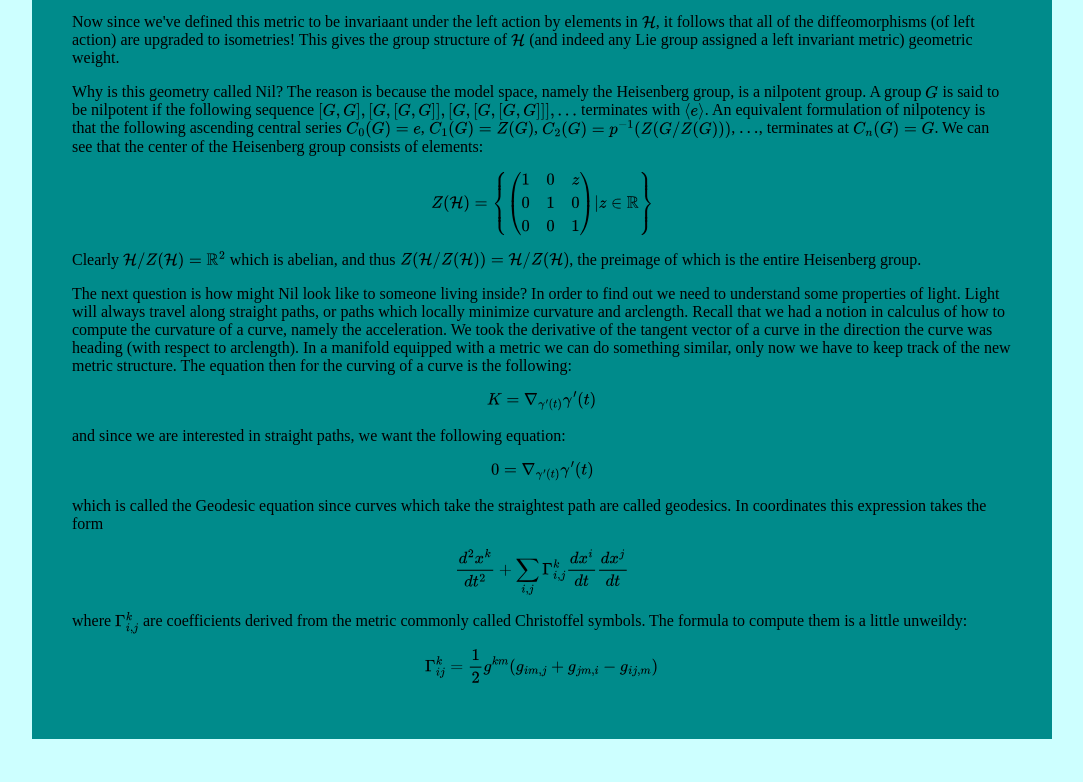
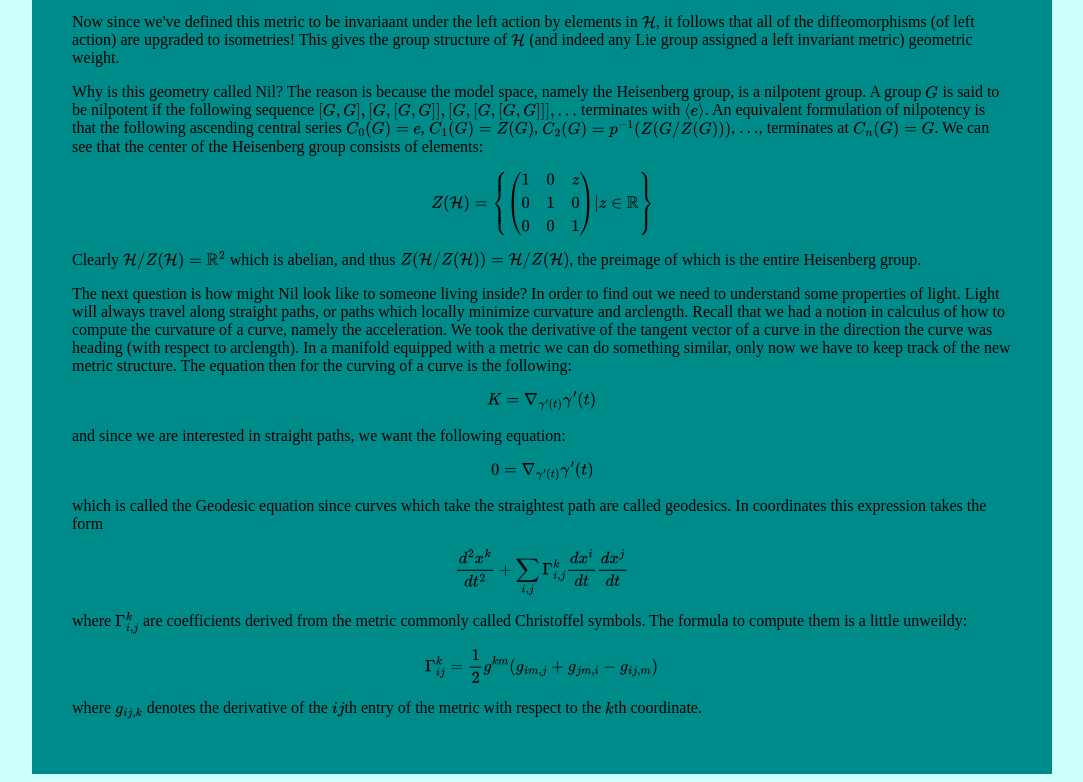
Before and after one commit to Timgbates/timgbates.github.io, a plain HTML site: page nil.html in a window 1280 px wide. Shown: the part 1036-1818 px from the top of the page, without its empty margins (98-1181 px from the left). Before the commit the page ends 1783 px from the top, so only its background shows below. Drawn offline with nearby package versions, Linux system fonts and the light colour scheme.

Commit message:
Update nil.html

```diff
--- a/nil.html
+++ b/nil.html
@@ -214,6 +214,7 @@ where $\Gamma^k_{i,j}$ are coefficients derived from the metric commonly called
 $$
 \Gamma^k_{ij}  = \frac{1}{2} g^{k m} ( g_{im,j} + g_{jm, i} - g_{ij,m})
 $$
+where $g_{ij, k}$ denotes the derivative of the $ij$th entry of the metric with respect to the $k$th coordinate.
 </p>
 </div>
   </div>
```
